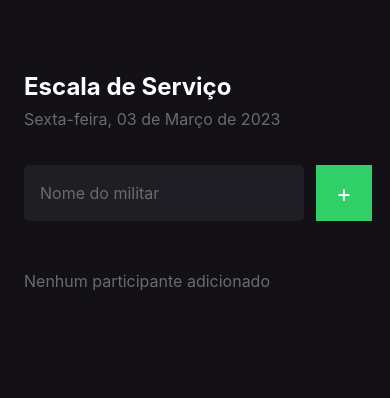
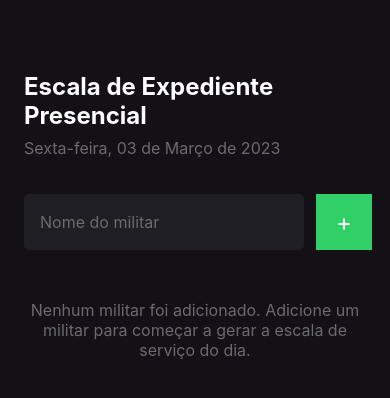
Before and after one commit to magnokf/react_native_hereiam, a React Native app: screen / in a window 390 px wide. Shown: the top 398 px of the page. Built offline with nearby package versions, Linux system fonts and the light colour scheme.

Commit message:
chore: some styles.ts and debugg

```diff
--- a/package.json
+++ b/package.json
@@ -3,6 +3,7 @@
   "version": "1.0.0",
   "main": "node_modules/expo/AppEntry.js",
   "scripts": {
+    "start-tunnel": "expo start --tunnel",
     "start": "expo start",
     "android": "expo start --android",
     "ios": "expo start --ios",
--- a/src/screens/Home/index.tsx
+++ b/src/screens/Home/index.tsx
@@ -13,7 +13,12 @@ export default function Home() {
 
 
 	function handleParticipantAdd() {
-		//trim remove espaços em branco e iguala a string em maiuscula
+		if (participantName.trim() === '') {
+			setParticipantName('')
+			return Alert.alert('Nome do militar vazio', 'Digite o nome do militar')
+		}
+
+
 		const participantNameTrimed = participantName.trim().toLowerCase()
 		const index = participants.findIndex(participant => participant.trim().toLowerCase() === participantNameTrimed)
 		if (index >= 0) {
@@ -21,7 +26,6 @@ export default function Home() {
 		}
 		setParticipants(participants =>[...participants, participantName.toUpperCase()])
 		setParticipantName('')
-
 	}
 
 	function handleParticipantRemove(name: string) {
@@ -37,7 +41,7 @@ export default function Home() {
 
 			}
 		])
-		console.log(`remove participant ${name}`)
+
 	}
 
 
@@ -47,7 +51,7 @@ export default function Home() {
 		<View style={styles.container}>
 
 			<Text style={styles.eventName}>
-				Escala de Serviço
+				Escala de Expediente Presencial
 			</Text>
 
 
@@ -79,7 +83,7 @@ export default function Home() {
 				showsVerticalScrollIndicator={false}
 				ListEmptyComponent={() => (
 					<Text style={styles.emptyListText}>
-						Nenhum participante adicionado
+						Nenhum militar foi adicionado. Adicione um militar para começar a gerar a escala de serviço do dia.
 					</Text>
 				)}
 				renderItem={({ item }) => {
--- a/src/screens/Home/styles.ts
+++ b/src/screens/Home/styles.ts
@@ -58,6 +58,7 @@ export const styles = StyleSheet.create({
 		marginTop: 8,
 		justifyContent:'center',
 		alignItems:'center',
+		textAlign:'center'
 
 	}
 
```
